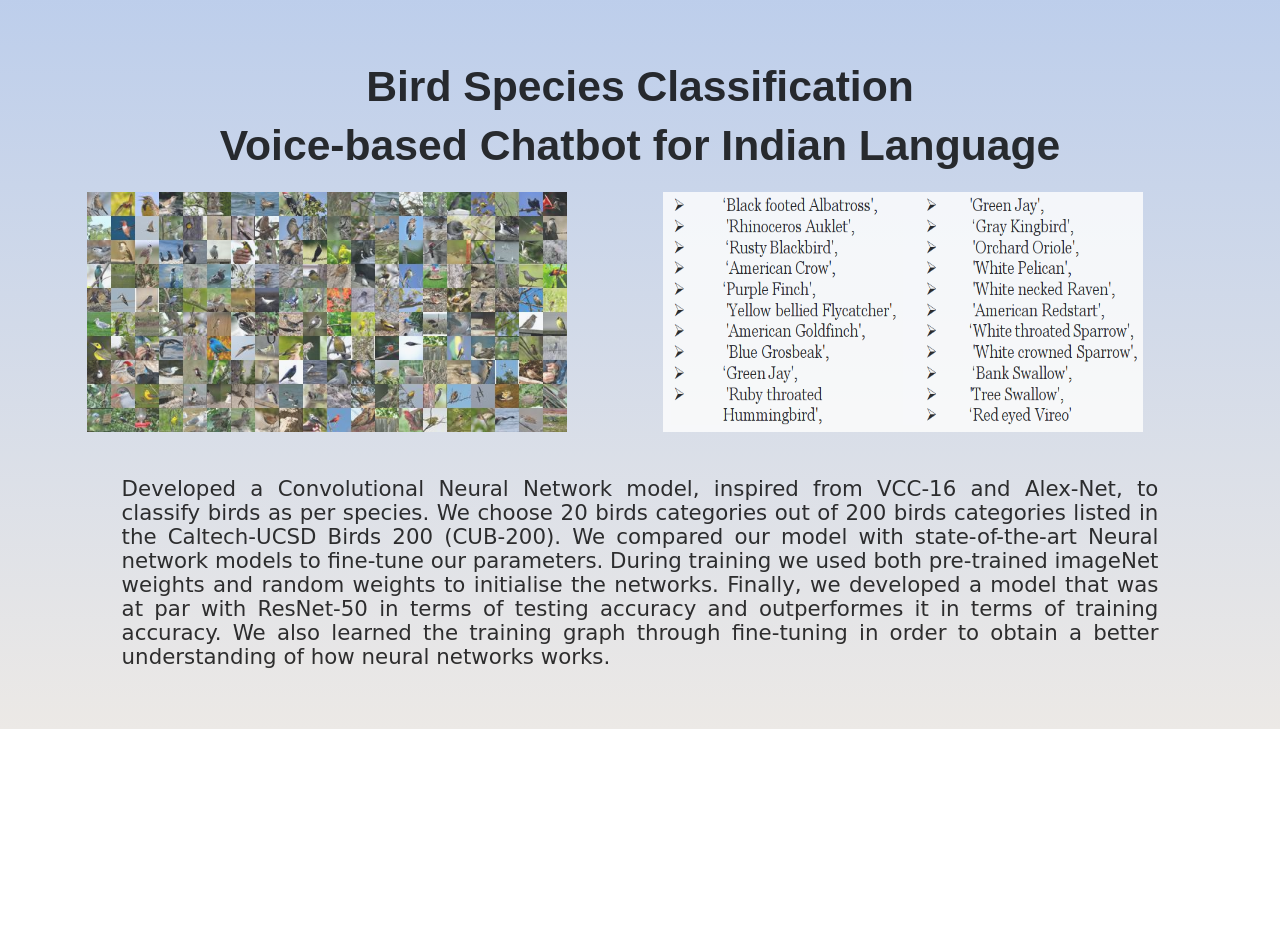
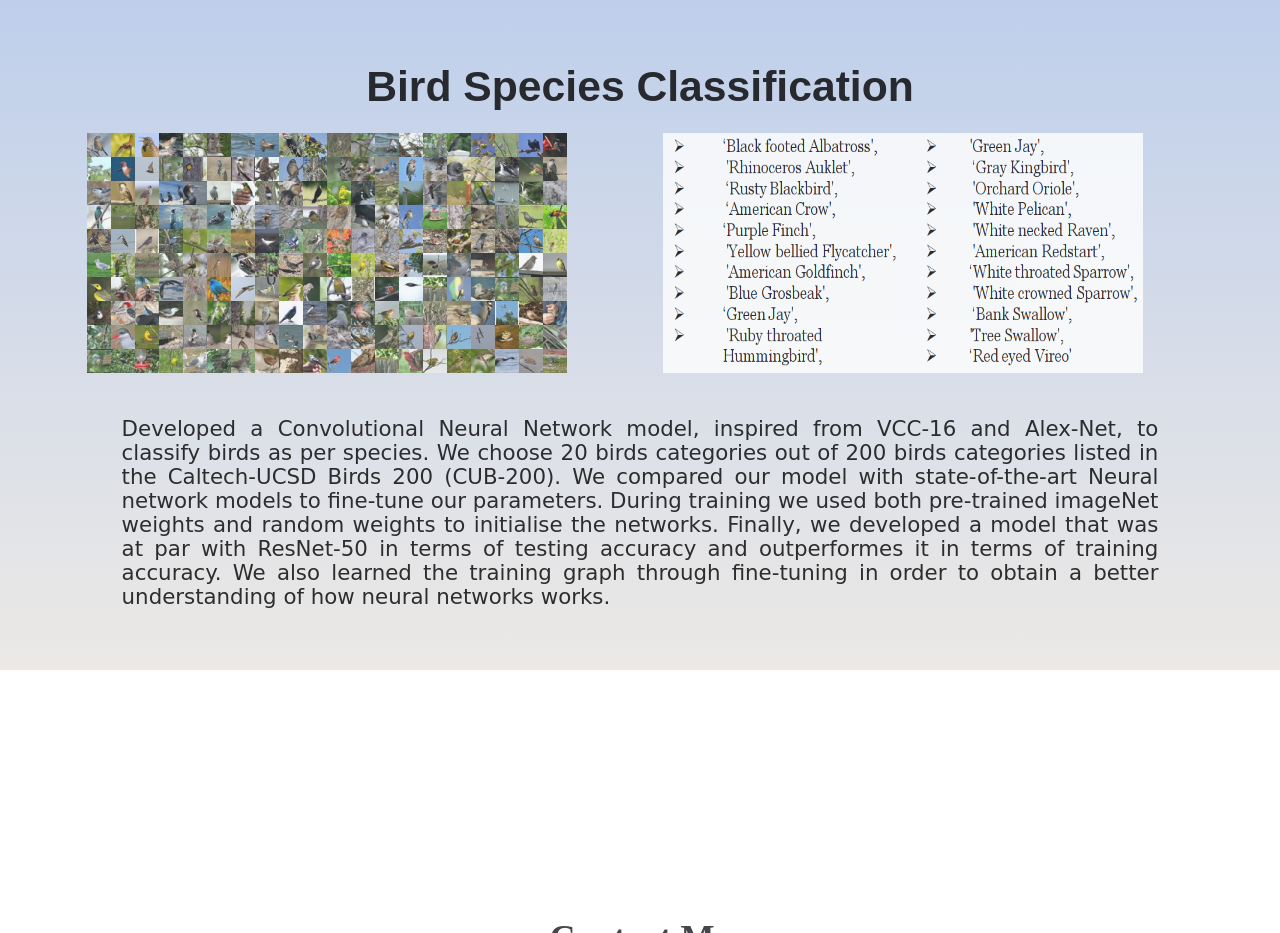
Before and after one commit to spshah/Portfolio, a plain HTML site: page index.html in a window 1280 px wide. Shown: the part 2700-3633 px from the top of the page. Drawn offline with nearby package versions, Linux system fonts and the light colour scheme; a web font is replaced by a local one.

Commit message:
Update index.html

```diff
--- a/index.html
+++ b/index.html
@@ -140,7 +140,6 @@ and array(in the form of defining and initializing), I leverage the parse tree a
            </div>
            <div class="project_info" id="project-info-2" style="display: none">
              <h1 class="project-head">Bird Species Classification</h1>
-             <h1 class="project-head">Voice-based Chatbot for Indian Language</h1>
 
              <div class = "inline grid">
                <img class="col-lg-5"src="./data/images/bird-dataset.jpg" alt="chatbot application" width="100%" preserveAspectRatio="introduced"/>
```
